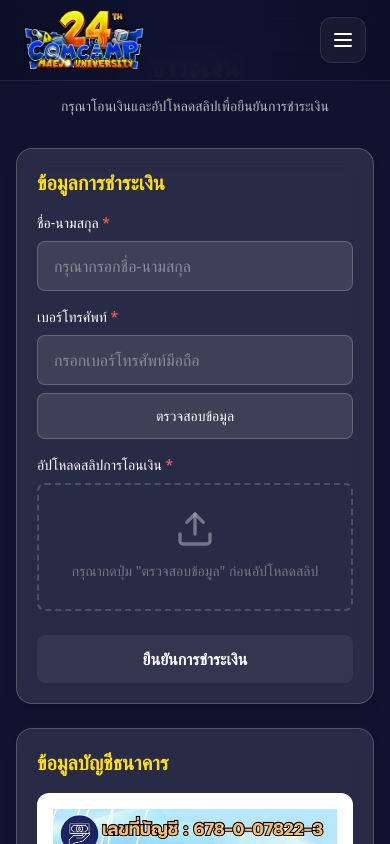
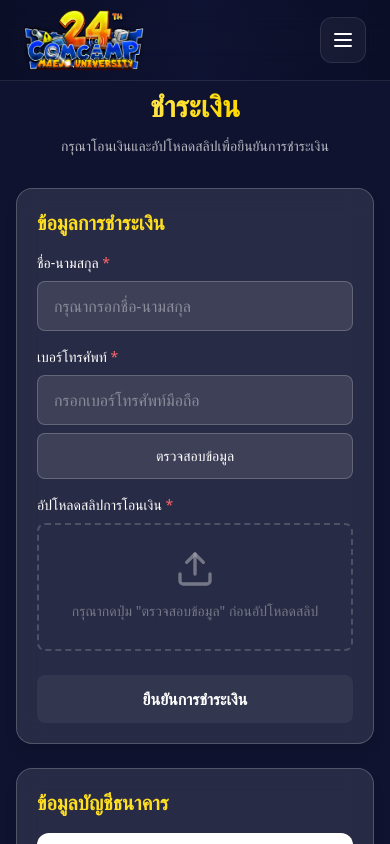
Before and after one commit to MathPro29/webcomcamp24, a React (Vite) app: page /payment in a window 390 px wide. Shown: the top 844 px of the page. Built offline with nearby package versions, Linux system fonts and the light colour scheme.

Commit message:
payment-layout

```diff
--- a/src/pages/payment.jsx
+++ b/src/pages/payment.jsx
@@ -200,7 +200,7 @@
     <div className="py-8 sm:py-16 lg:py-20 text-white relative overflow-hidden min-h-screen">
       <div className="max-w-7xl mx-auto px-4 sm:px-6 lg:px-8 relative z-10 mt-4 sm:mt-10">
         <div className="text-center mb-8 sm:mb-12">
-          <h2 className="text-3xl sm:text-4xl lg:text-5xl font-bold bg-gradient-to-r from-yellow-200 via-yellow-300 to-yellow-400 bg-clip-text text-transparent">
+          <h2 className="text-3xl sm:text-4xl lg:text-5xl mt-14 font-bold bg-gradient-to-r from-yellow-200 via-yellow-300 to-yellow-400 bg-clip-text text-transparent">
             ชำระเงิน
           </h2>
           <p className="text-white/70 mt-3 sm:mt-4 text-sm sm:text-base">
@@ -210,7 +210,7 @@
 
         <form onSubmit={handleSubmit}>
           <div className="grid lg:grid-cols-2 gap-6 sm:gap-8 max-w-6xl mx-auto">
-            {/* ===== ฝั่งซ้าย: ฟอร์มข้อมูลการชำระเงิน (ตามคำขอ) ===== */}
+
             <div className="bg-white/10 backdrop-blur-md p-5 sm:p-8 rounded-2xl shadow-lg border border-white/20">
               <h3 className="text-xl sm:text-2xl font-bold mb-4 sm:mb-6 text-yellow-300">
                 ข้อมูลการชำระเงิน
@@ -359,8 +359,8 @@
                   <button
                     type="submit"
                     className={`w-full ${isVerified && confirmedByUser
-                        ? "cursor-pointer bg-gradient-to-r from-yellow-400 to-yellow-500 hover:from-yellow-500 hover:to-yellow-600"
-                        : "bg-gray-600/30 cursor-not-allowed"
+                      ? "cursor-pointer bg-gradient-to-r from-yellow-400 to-yellow-500 hover:from-yellow-500 hover:to-yellow-600"
+                      : "bg-gray-600/30 cursor-not-allowed"
                       } text-white font-semibold py-3 px-6 rounded-lg transition-all duration-300`}
                     disabled={!isVerified || !confirmedByUser}
                   >
```
